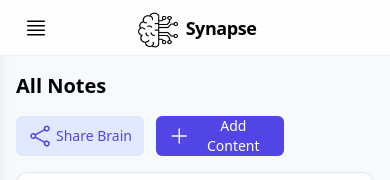
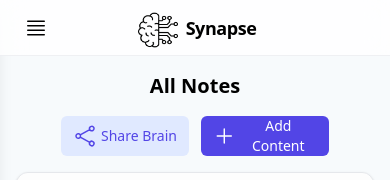
Before and after one commit to ichigoat21/synapse, a React (Vite) app in the folder frontend/: page / in a window 390 px wide. Shown: the top 180 px of the page. Built offline with nearby package versions, Linux system fonts and the light colour scheme.

Commit message:
responsive layout done

```diff
--- a/frontend/src/App.tsx
+++ b/frontend/src/App.tsx
@@ -25,7 +25,7 @@ function App() {
   flex items-center justify-between px-4 z-50">
 
   <button
-    onClick={() => setSidebarOpen(true)}
+    onClick={() => setSidebarOpen(!sidebarOpen)}
     className="p-2 rounded-lg hover:bg-gray-100 transition"
   >
     <MenuIcon />
@@ -51,9 +51,12 @@ function App() {
       {/* Main content */}
       <div className="md:ml-64 lg:ml-92 pt-14 md:pt-0">
         <div className="flex flex-col sm:flex-row items-start sm:items-center justify-between gap-4 p-4 sm:p-8 md:p-12">
-          <p className="text-xl sm:text-2xl font-bold">All Notes</p>
+          <div className="w-full flex justify-center">
+           <p className="text-xl sm:text-2xl font-bold ">All Notes</p>
+          </div>
 
-          <div className="flex gap-3 w-full sm:w-auto">
+
+          <div className="flex justify-center gap-3 w-full sm:w-auto">
             <Button
               onclick={modalHandler}
               variant="secondary"
```
